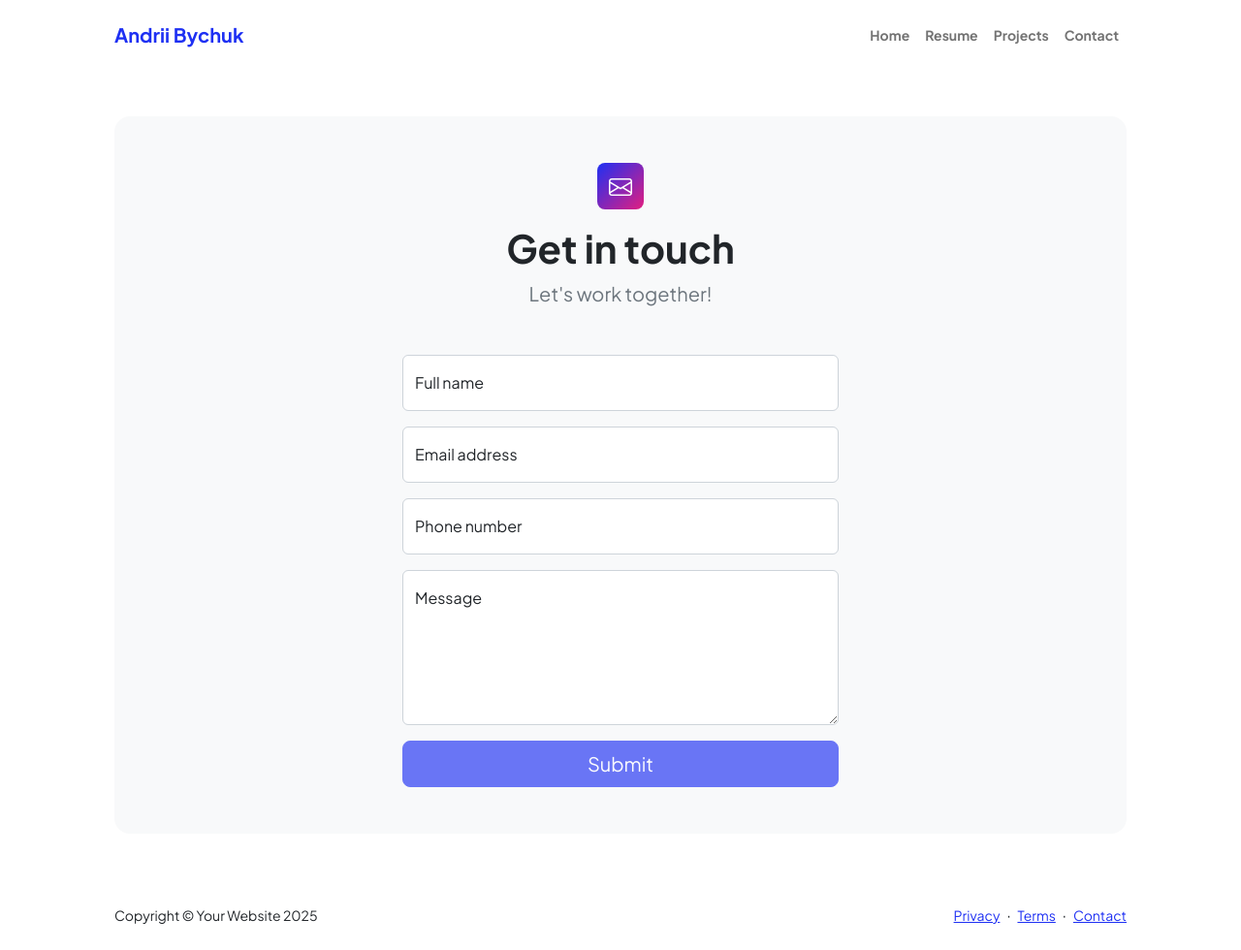
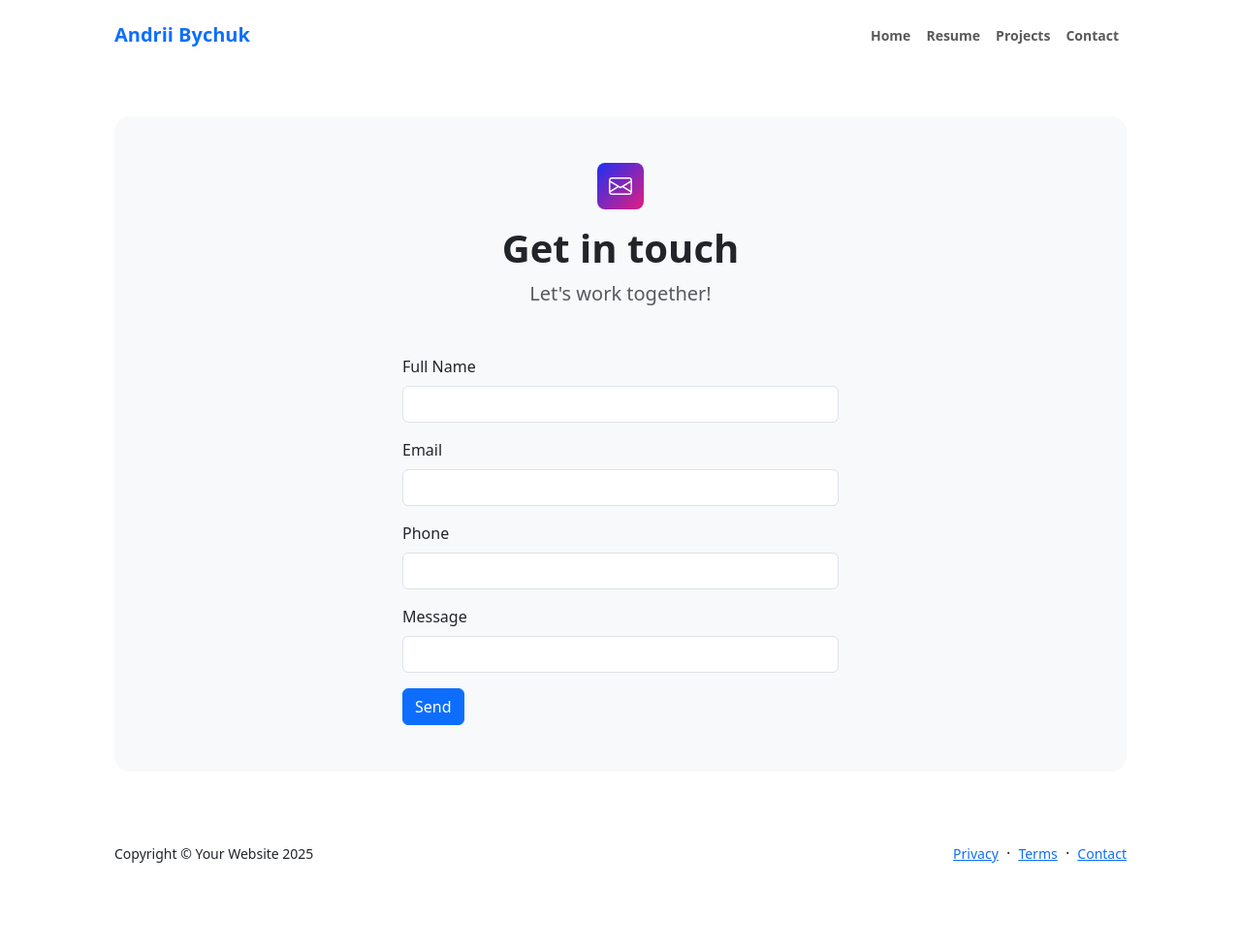
Before and after one commit to by-Soulhunt/day-83-web-project, a Flask app: page /contact in a window 1280 px wide. Shown: the whole page at 97% size. After the commit the page ends 890 px from the top, so only its background shows below. Run offline with Flask 3, Linux system fonts and the light colour scheme; parts of the project's set-up code (start-up, migrations or seed data) failed here and were passed over; some libraries are stand-ins or nearby versions.

Commit message:
# Title: Add Bootstrap contact form
# Body:
Render form into contact.html. Add css into header.html and js into footer.html

```diff
--- a/main.py
+++ b/main.py
@@ -1,5 +1,5 @@
+from flask_bootstrap import Bootstrap5
 from flask import Flask, abort, render_template, redirect, url_for, flash, request
-from flask_bootstrap import Bootstrap
 from flask_sqlalchemy import SQLAlchemy
 from sqlalchemy.orm import relationship, DeclarativeBase, Mapped, mapped_column
 from sqlalchemy import Integer, String, Text, ForeignKey
@@ -13,7 +13,7 @@
 # Flask configuration
 app = Flask(__name__)
 app.config['SECRET_KEY'] = os.environ.get("FLASK_KEY")
-Bootstrap(app)
+Bootstrap5(app)
 
 
 # Create DataBase
@@ -91,7 +91,7 @@
     name = StringField("Full Name", validators=[DataRequired(), Length(min=2, max=100)])
     email = StringField("Email", validators=[DataRequired(), Email(), Length(min=5, max=20)])
     phone = StringField("Phone", validators=[DataRequired(),Length(min=10, max=20), Regexp(regex='^[+-]?[0-9]$')])
-    message = StringField("Message", validators=[DataRequired])
+    message = StringField("Message", validators=[DataRequired()])
     submit = SubmitField("Send")
 
 
@@ -163,13 +163,21 @@
     return render_template("projects.html", all_projects=all_projects)
 
 
-@app.route("/contact")
+@app.route("/contact", methods=["GET", "POST"])
 def contact():
     """
     Contact page
     :return: template contact.html
     """
-    return render_template("contact.html")
+    form = ContactForm()
+    if request.method == "POST":
+        name = request.form.get("name")
+        email = request.form.get("email")
+        phone = request.form.get("phone")
+        message = request.form.get("message")
+        print(name, email, phone, message)
+        return redirect("index.html")
+    return render_template("contact.html", form=form)
 
 
 @app.context_processor
--- a/templates/contact.html
+++ b/templates/contact.html
@@ -1,3 +1,4 @@
+{% from "bootstrap5/form.html" import render_form %}
 {% include "header.html" %}
 
 <!-- Page content-->
@@ -12,59 +13,7 @@
             </div>
             <div class="row gx-5 justify-content-center">
                 <div class="col-lg-8 col-xl-6">
-                    <!-- * * * * * * * * * * * * * * *-->
-                    <!-- * * SB Forms Contact Form * *-->
-                    <!-- * * * * * * * * * * * * * * *-->
-                    <!-- This form is pre-integrated with SB Forms.-->
-                    <!-- To make this form functional, sign up at-->
-                    <!-- https://startbootstrap.com/solution/contact-forms-->
-                    <!-- to get an API token!-->
-                    <form id="contactForm" data-sb-form-api-token="API_TOKEN">
-                        <!-- Name input-->
-                        <div class="form-floating mb-3">
-                            <input class="form-control" id="name" type="text" placeholder="Enter your name..." data-sb-validations="required" />
-                            <label for="name">Full name</label>
-                            <div class="invalid-feedback" data-sb-feedback="name:required">A name is required.</div>
-                        </div>
-                        <!-- Email address input-->
-                        <div class="form-floating mb-3">
-                            <input class="form-control" id="email" type="email" placeholder="name@example.com" data-sb-validations="required,email" />
-                            <label for="email">Email address</label>
-                            <div class="invalid-feedback" data-sb-feedback="email:required">An email is required.</div>
-                            <div class="invalid-feedback" data-sb-feedback="email:email">Email is not valid.</div>
-                        </div>
-                        <!-- Phone number input-->
-                        <div class="form-floating mb-3">
-                            <input class="form-control" id="phone" type="tel" placeholder="(123) 456-7890" data-sb-validations="required" />
-                            <label for="phone">Phone number</label>
-                            <div class="invalid-feedback" data-sb-feedback="phone:required">A phone number is required.</div>
-                        </div>
-                        <!-- Message input-->
-                        <div class="form-floating mb-3">
-                            <textarea class="form-control" id="message" type="text" placeholder="Enter your message here..." style="height: 10rem" data-sb-validations="required"></textarea>
-                            <label for="message">Message</label>
-                            <div class="invalid-feedback" data-sb-feedback="message:required">A message is required.</div>
-                        </div>
-                        <!-- Submit success message-->
-                        <!---->
-                        <!-- This is what your users will see when the form-->
-                        <!-- has successfully submitted-->
-                        <div class="d-none" id="submitSuccessMessage">
-                            <div class="text-center mb-3">
-                                <div class="fw-bolder">Form submission successful!</div>
-                                To activate this form, sign up at
-                                <br />
-                                <a href="https://startbootstrap.com/solution/contact-forms">https://startbootstrap.com/solution/contact-forms</a>
-                            </div>
-                        </div>
-                        <!-- Submit error message-->
-                        <!---->
-                        <!-- This is what your users will see when there is-->
-                        <!-- an error submitting the form-->
-                        <div class="d-none" id="submitErrorMessage"><div class="text-center text-danger mb-3">Error sending message!</div></div>
-                        <!-- Submit Button-->
-                        <div class="d-grid"><button class="btn btn-primary btn-lg disabled" id="submitButton" type="submit">Submit</button></div>
-                    </form>
+                    {{ render_form(form, novalidate=True, button_map={"submit": "primary"}) }}
                 </div>
             </div>
         </div>
--- a/templates/footer.html
+++ b/templates/footer.html
@@ -18,5 +18,6 @@
         <!-- Core theme JS-->
         <script src="js/scripts.js"></script>
         <script src="https://cdn.startbootstrap.com/sb-forms-latest.js"></script>
+        {{ bootstrap.load_js() }}
     </body>
 </html>
--- a/templates/header.html
+++ b/templates/header.html
@@ -17,6 +17,7 @@
         <!-- Core theme CSS (includes Bootstrap)-->
         <link href="{{url_for('static',  filename='css/styles.css')  }}"
               rel="stylesheet" />
+        {{ bootstrap.load_css() }}
     </head>
     <body class="d-flex flex-column h-100">
         <main class="flex-shrink-0">
@@ -35,7 +36,5 @@
                     </div>
                 </div>
             </nav>
-
-
-</body>
+    </body>
 </html>
```
